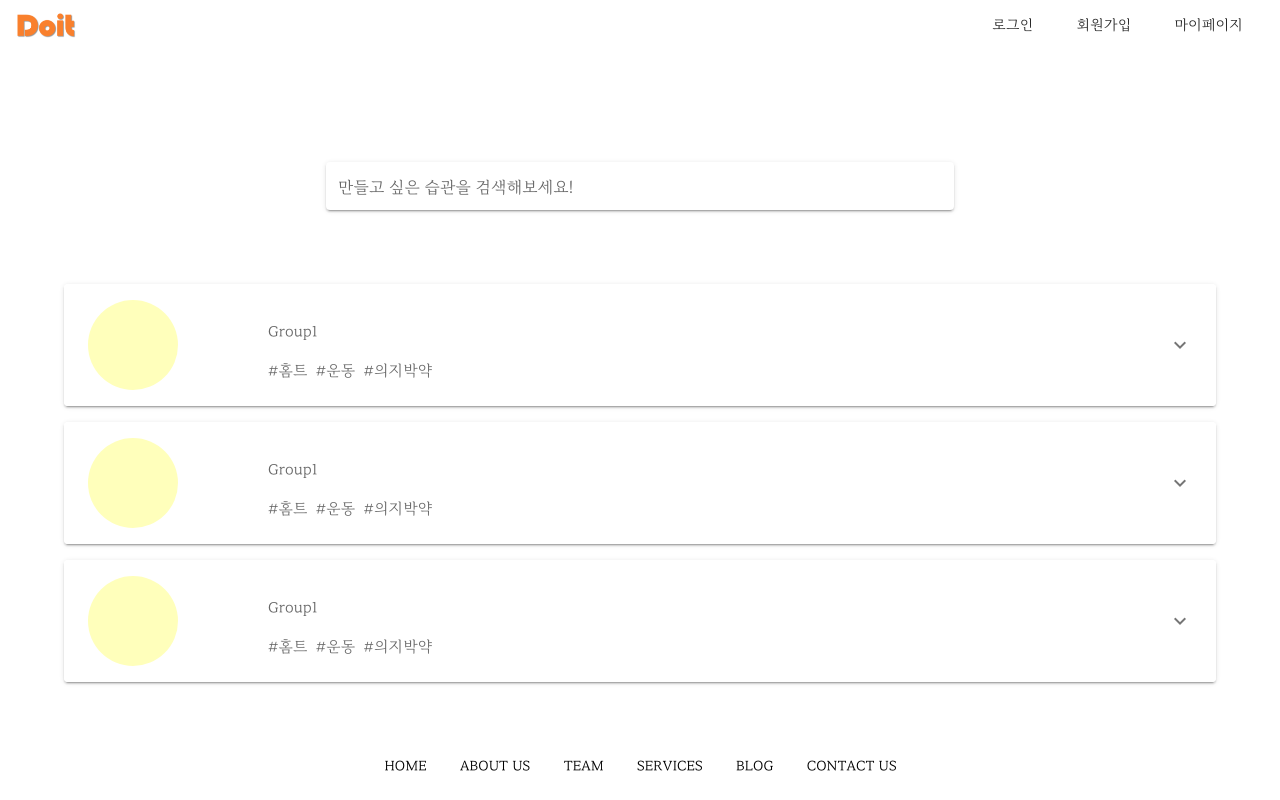
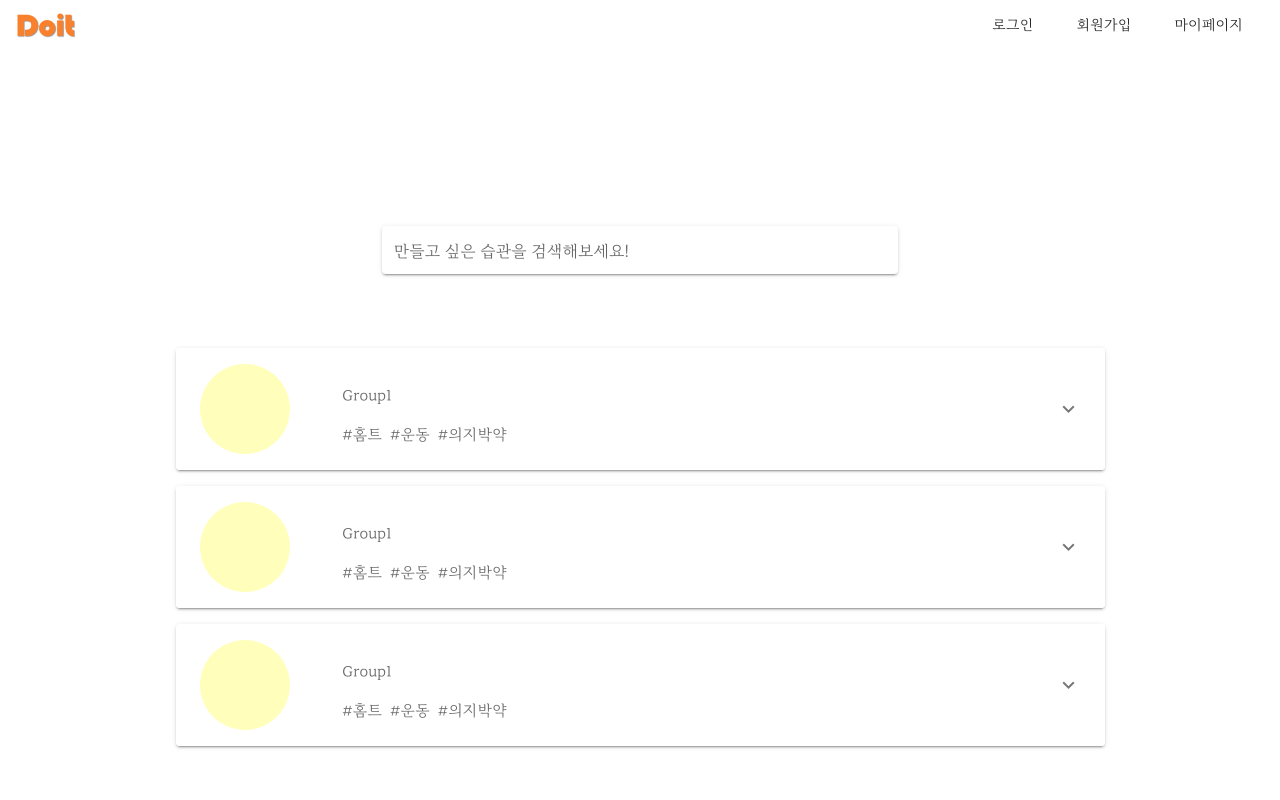
Before and after one commit to jun0811/Doit, a Vue app in the folder frontend/: page /group/grouplist in a window 1280 px wide. Shown: the top 800 px of the page. Built offline with nearby package versions, Linux system fonts and the light colour scheme.

Commit message:
style: modify grouplist layout

```diff
--- a/frontend/src/views/Group/GroupList.vue
+++ b/frontend/src/views/Group/GroupList.vue
@@ -1,6 +1,7 @@
 <template>
   <div>
       <Header></Header>
+      <v-container class="pa-3 pa-sm-16">
         <SearchBar></SearchBar>
         <br>
         <!-- <div class="d-flex align-center flex-column mx-auto"> -->
@@ -8,6 +9,7 @@
         <GroupCard></GroupCard>
         <GroupCard></GroupCard>
         <!-- </div> -->
+      </v-container>
       <Footer></Footer>
   </div>
 </template>
@@ -17,9 +19,15 @@ import Header from "@/components/common/Header";
 import SearchBar from "@/components/common/SearchBar";
 import Footer from "@/components/common/Footer";
 import GroupCard from "@/components/group/GroupCard.vue";
+
 export default {
     name: 'GroupList',
-    components: { Header, Footer, SearchBar, GroupCard },
+    components: {
+        Header,
+        Footer,
+        SearchBar,
+        GroupCard
+    },
     data() {
         return {
 
--- a/frontend/src/views/User/Join.vue
+++ b/frontend/src/views/User/Join.vue
@@ -1,6 +1,8 @@
 <template>
   <div>
     <Header></Header>
+    <!-- <v-container class="pa-3 pa-sm-16"> -->
+
     <v-card  class="d-flex align-center flex-column my-15 mx-auto px-5" width=70%>
       <h3 class="my-5">회원가입</h3>
       <form class="">
@@ -75,6 +77,7 @@
         <br>
       </form>
     </v-card>
+    <!-- </v-container> -->
   </div>
 </template>
 
```
Lines whose indentation alone changed are shown as unchanged.
